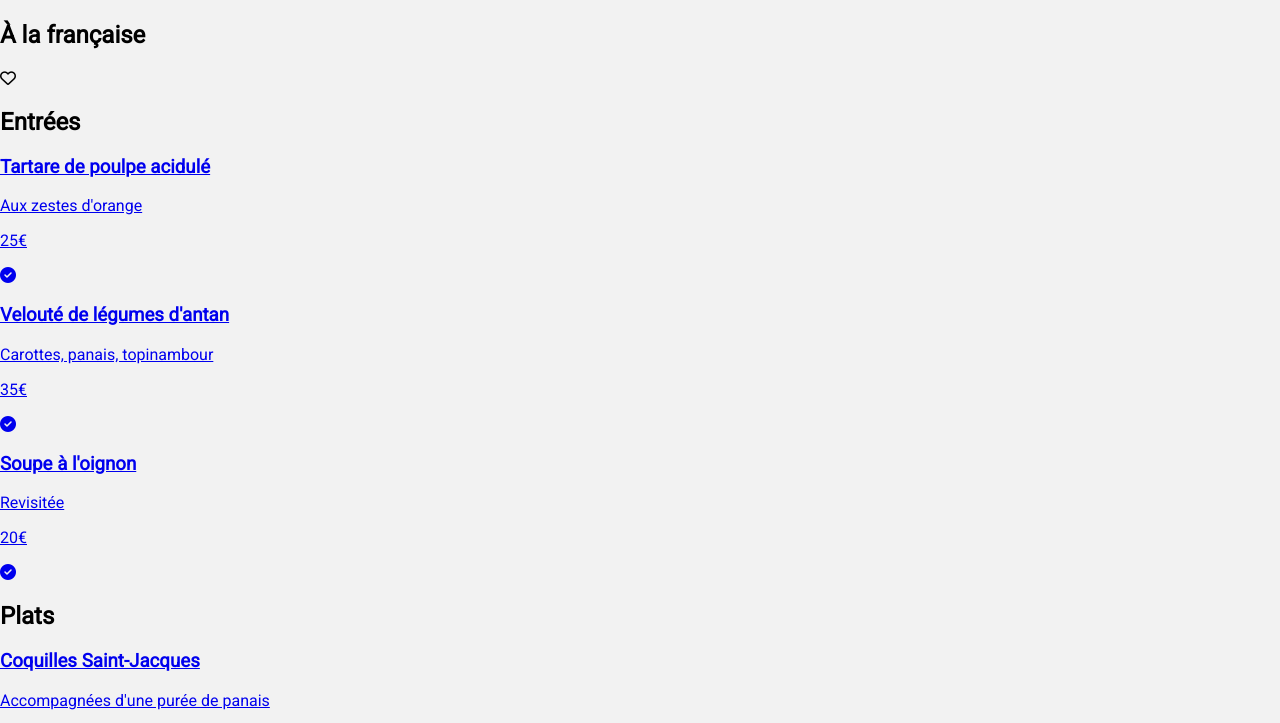
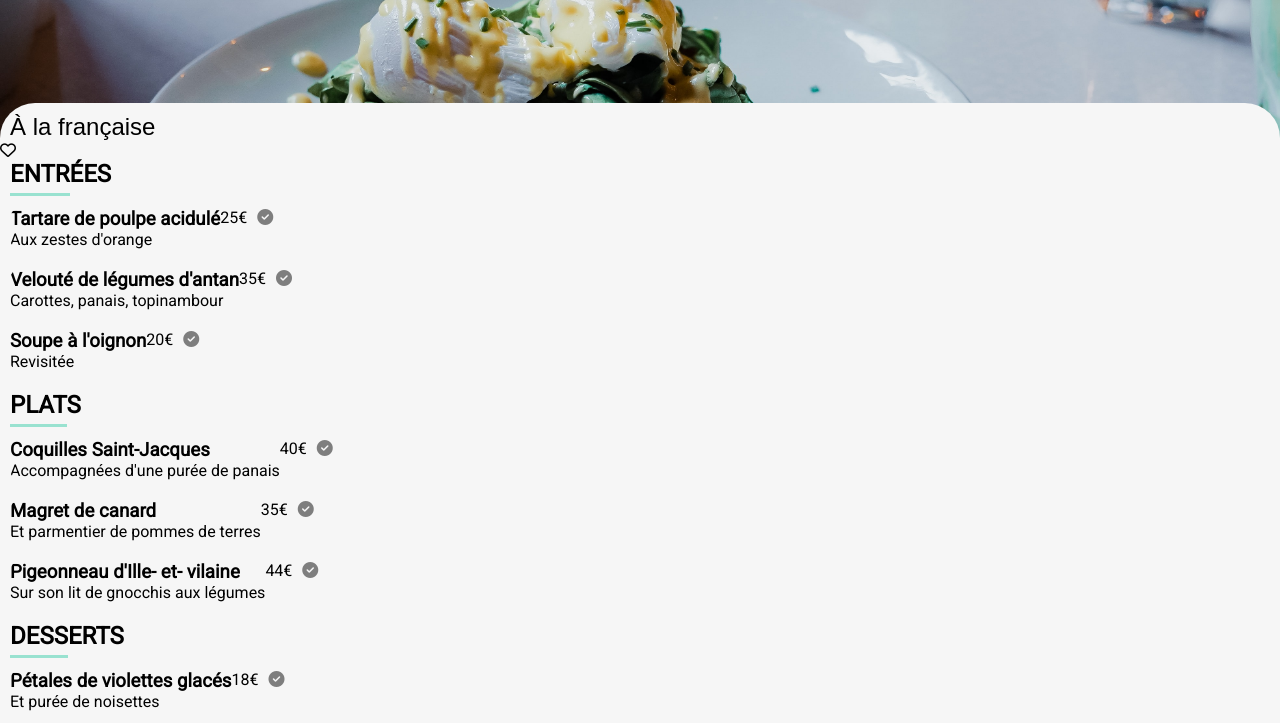
Before and after one commit to DW-FJules/FourneauJules_3_29092021, a website: page a-la-française-menu.html in a window 1280 px wide. Shown: the part 154-877 px from the top of the page. Drawn offline with Linux system fonts and the light colour scheme; a web font is replaced by a local one.

Commit message:
add scss

```diff
--- a/a-la-française-menu.html
+++ b/a-la-française-menu.html
@@ -26,14 +26,14 @@
         <img class="logo-menus" src="Pictures/logo/ohmyfood.png" alt="logo">
     </header>
     <main>
-        <img class="menu-pic" src="Pictures/restaurants/toa-heftiba-DQKerTsQwi0-unsplash.jpg" alt="" style="width: 150px; height: 60px;">
+        <img class="menu-pic" src="Pictures/restaurants/toa-heftiba-DQKerTsQwi0-unsplash.jpg" alt="">
         <section class="menus">
             <div class="restaurant-name">
-                <h2>À la française</h2>
+                <h1>À la française</h1>
                 <i class="far fa-heart"></i>
             </div>
             <article class="entrées">
-                <h2>Entrées</h2>
+                <h2><span>Entr</span>ées</h2>
                 <a href="#">
                     <div class="name-plat">
                         <h3>Tartare de poulpe acidulé</h3>
@@ -78,7 +78,7 @@
                 </a>
             </article>
             <article class="plats">
-                <h2>Plats</h2>
+                <h2><span>Plat</span>s</h2>
                 <a href="#">
                     <div class="name-plat">
                         <h3>Coquilles Saint-Jacques</h3>
@@ -123,7 +123,7 @@
                 </a>
             </article>
             <article class="desserts ">
-                <h2>Desserts</h2>
+                <h2><span>Dess</span>erts</h2>
                 <a href="#">
                     <div class="name-plat">
                         <h3>Pétales de violettes glacés</h3>
@@ -167,7 +167,7 @@
                     </div>
                 </a>
             </article>
-            <button class="order" type="submit" value="Commander"></button>
+            <button class="order" type="submit" value="Commander">Commander</button>
         </section>
     </main>
     <footer>
@@ -176,7 +176,7 @@
             <li><span><i class="fas fa-utensils"></i>Proposer un restaurant</span></li>
             <li><span><i class="fas fa-hands-helping"></i>Devenir partenaire</span></li>
             <li><a href="#">Mentions légales</a></li>
-            <li><address><a href="mailto:ohmyfood@gmail.com">Contact</a></address></li>
+            <li><address><a href="mailto:contact@ohmyfood.com">Contact</a></address></li>
         </ul>
     </footer>
 </body>
--- a/sass/colors.scss
+++ b/sass/colors.scss
@@ -1 +1,10 @@
+
+
+$primary-color: #9356DC;
+$secondary-color: #ff79da;
+$tertiary-color: #99e2d0;
+$white: white;
+$background: #f6f6f6;
+$dark-background: #353535;
 $grey: #F2F2F2;
+$dark-grey: #7e7e7e;
--- /dev/null
+++ b/sass/fonctionnalities.scss
@@ -0,0 +1,15 @@
+@import "./mixin.scss";
+.Functions
+{
+
+    .StepBox
+    {
+        @include StepBox;
+
+
+        .NumberStep
+        {
+            @include NumberStep;
+        }
+    }
+}
--- /dev/null
+++ b/sass/footer.scss
@@ -0,0 +1,30 @@
+footer
+{
+    background-color: $dark-background;
+
+
+    h2
+    {
+        color: $white;
+        font-family: "Shrikhand", sans-serif;
+        font-size: 1em;
+        font-weight: 300;
+    }
+
+    ul
+    {
+        list-style: none;
+    }
+    li
+    {
+        color: white;
+    }
+    a
+    {
+        color: white;
+    }
+    .fas
+    {
+        margin: 0 10px 0 0;
+    }
+}
--- /dev/null
+++ b/sass/header.scss
@@ -0,0 +1,36 @@
+@import "./colors.scss";
+@import "./mixin.scss";
+
+header
+{
+    width: 100%;
+    text-align: center;
+    padding: 10px 0 0 0;
+    background-color: white;
+
+    #logo-accueil
+    {
+        width: 150px;
+        object-fit: cover;
+        box-sizing: border-box;
+    }
+    .icon-input
+    {
+        padding: 5px 0;
+        background-color: $grey;
+        box-shadow: inset 0px 2px 3px 0px #d1d1d1;
+
+        .formulaire
+        {
+            width: 40%;
+            border: none;
+            margin: 0 0 0 10px;
+            background-color: $grey;
+        }
+    }
+    .gradient
+    {
+        @include gradient;
+    }
+
+}
--- a/sass/main.scss
+++ b/sass/main.scss
@@ -4,4 +4,24 @@ body
     margin: 0;
     font-family: "Roboto", sans-serif;
 }
+
+
+
+
 @import "./menu.scss";
+@import "./header.scss";
+@import "./mixin.scss";
+@import "./fonctionnalities.scss";
+@import "./restaurants.scss";
+@import "./footer.scss";
+
+a
+{
+    @include link;
+}
+
+.fas
+{
+    color: $dark-grey;
+    margin: 0 10px;
+}
--- a/sass/menu.scss
+++ b/sass/menu.scss
@@ -1,5 +1,75 @@
 @import "./colors.scss";
+@import "./mixin.scss";
 
-body{
-    background-color: $grey;
+body
+{
+
+
+    header
+    {
+
+        .logo-menus
+        {
+            width: 200px;
+        }
+    }
+
+    .menu-pic
+    {
+        height: 235px;
+        object-fit: cover;
+        width: 100%;
+    }
+    .menus
+    {
+        background-color: #f6f6f6;
+        padding-top: 10px;
+        padding-bottom: 50px;
+        margin-top: -50px;
+        border-radius: 35px 35px 0 0;
+        position: absolute;
+        width: 100%;
+
+
+        h1
+        {
+            @include H1menus;
+        }
+
+        h2
+        {
+            text-transform: uppercase;
+            margin: 0 0 0 10px;
+
+            span
+            {
+                padding-bottom: 5px;
+                border-bottom: 3px solid #99e2d0;
+
+            }
+        }
+        a
+        {
+            display: flex;
+            width: 93%;
+            border-radius: 10px;
+            margin: 20px 0 20px 10px;
+            overflow: hidden;
+            cursor: pointer;
+
+            h3
+            {
+                margin: 0;
+            }
+            p
+            {
+                margin: 0;
+            }
+        }
+        .order
+        {
+            @include gradient;
+
+        }
+    }
 }
--- /dev/null
+++ b/sass/mixin.scss
@@ -0,0 +1,71 @@
+@mixin gradient
+{
+    background: linear-gradient(#ff79da, #9356dc);
+    padding: 15px;
+    color: white;
+    border: 0px;
+    border-radius: 20px;
+    box-shadow: 0px 3px 4px 2px #d1d1d1;
+    cursor: pointer;
+    font-size: 1em;
+}
+
+@mixin link
+{
+    text-decoration: none;
+    list-style: none;
+    color: black;
+}
+
+@mixin StepBox
+{
+    padding: 20px 20px 20px 25px;
+    font-weight: bold;
+    background-color: #f6f6f6;
+    box-shadow: 2px 4px 8px 0px #eaeaea;
+    border-radius: 15px;
+    margin: 0 0 20px 0;
+}
+
+@mixin NumberStep
+{
+    border-radius: 100%;
+    background-color: $primary-color;
+    padding: 4px 8px 4px; /*add padding a voir*/
+    color: white;
+}
+
+@mixin RestaurantCard /* Articles */
+{
+    background-color: white;
+    border-radius: 15px;
+    margin: 10px;
+    padding-bottom: 10px;
+    height: 250px;
+    box-shadow: 0px 4px 5px 0px;
+}
+
+@mixin SizePics
+{
+    object-fit: cover;
+    height: 140px;
+    width: 100%;
+    border-radius: 15px 15px 0px 0px;
+    position: relative;
+}
+
+@mixin New
+{
+    position: absolute;
+    background-color: $tertiary-color;
+    border: 0;
+    padding: 5px 10px;
+    font-weight: 600;
+}
+
+@mixin H1menus
+{
+    font-family: "Shrikhand", sans-serif;
+    font-weight: 400;
+    margin: 0 0 0 10px;
+}
--- /dev/null
+++ b/sass/restaurants.scss
@@ -0,0 +1,20 @@
+@import "./mixin.scss";
+
+.Restaurants
+{
+    .Restaurants__Cards
+    {
+        .Restaurants__Cards article
+        {
+            @include RestaurantCard;
+
+            .Restaurant__Picbox
+            {
+                img.Restaurant__Pic
+                {
+                    @include SizePics;
+                }
+            }
+        }
+    }
+}
```
Also changed, not shown: delice-des-sens.html (+6 -6 lines), index.html (+36 -28 lines), la-note-enchantée.html (+6 -6 lines), palette-du-gout.html (+6 -6 lines), .public/css/style.css, 1 other file.
